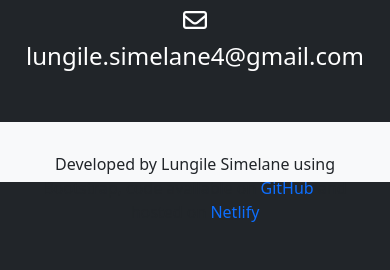
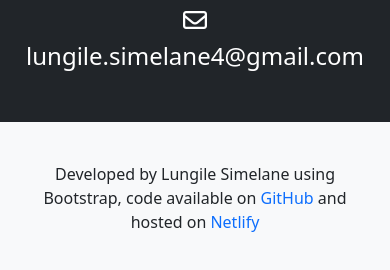
Before and after one commit to LungiMarcia/Portfolio, a plain HTML site: page index.html in a window 390 px wide. Shown: the part 3468-3738 px from the top of the page. Before the commit the page ends 3692 px from the top, so only its background shows below. Drawn offline with nearby package versions, Linux system fonts and the light colour scheme.

Commit message:
Update style.css

```diff
--- a/style.css
+++ b/style.css
@@ -86,8 +86,7 @@
 }
 
 footer {
-  padding: 30px;
-  height: 5px;
+  padding: 20px;
 }
 
 footer a {
@@ -97,3 +96,9 @@ footer a {
 footer a:hover {
   text-decoration: underline;
 }
+
+@media (max-width: 600px) {
+  footer {
+    padding: 40px;
+  }
+}
```
